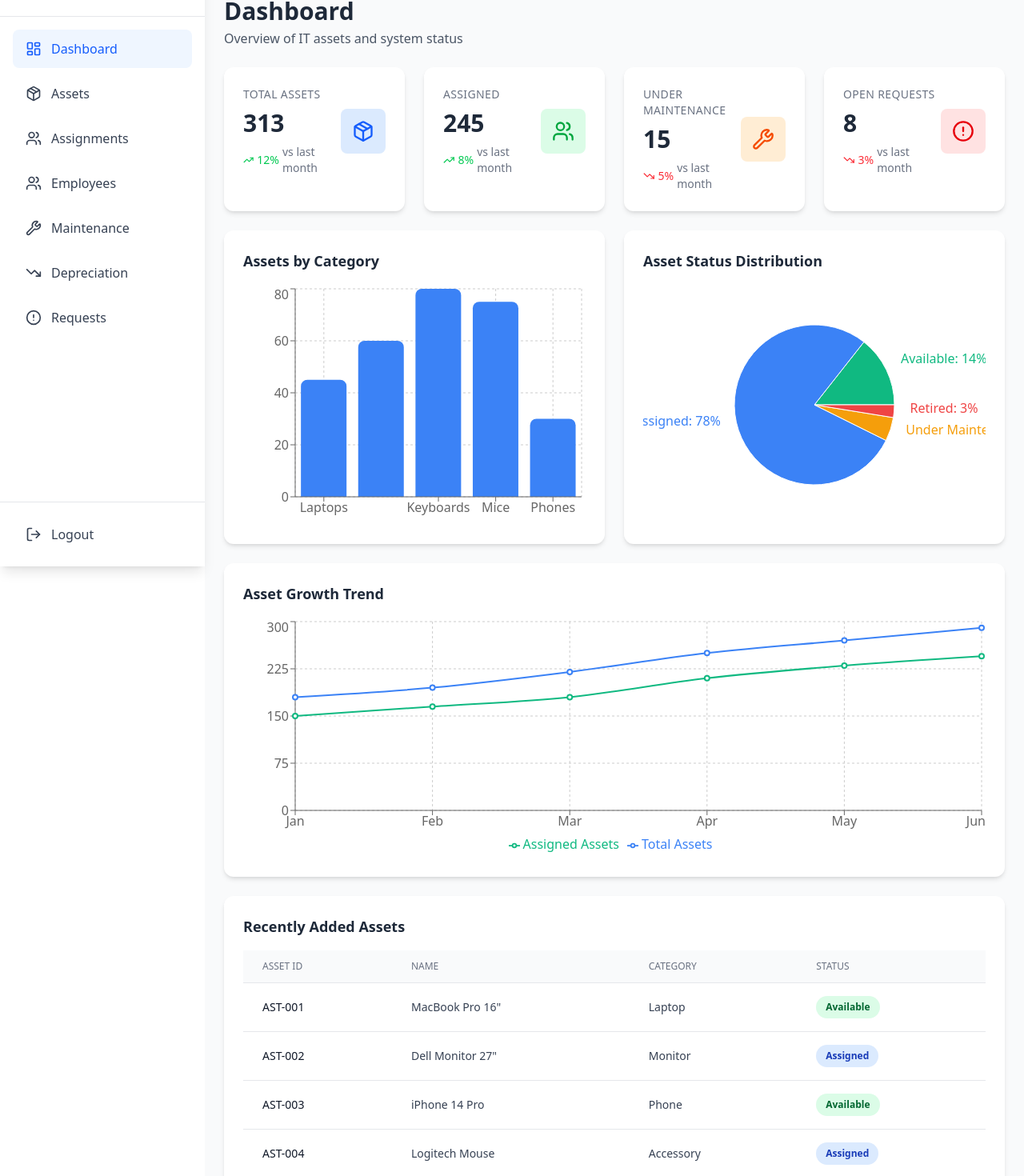
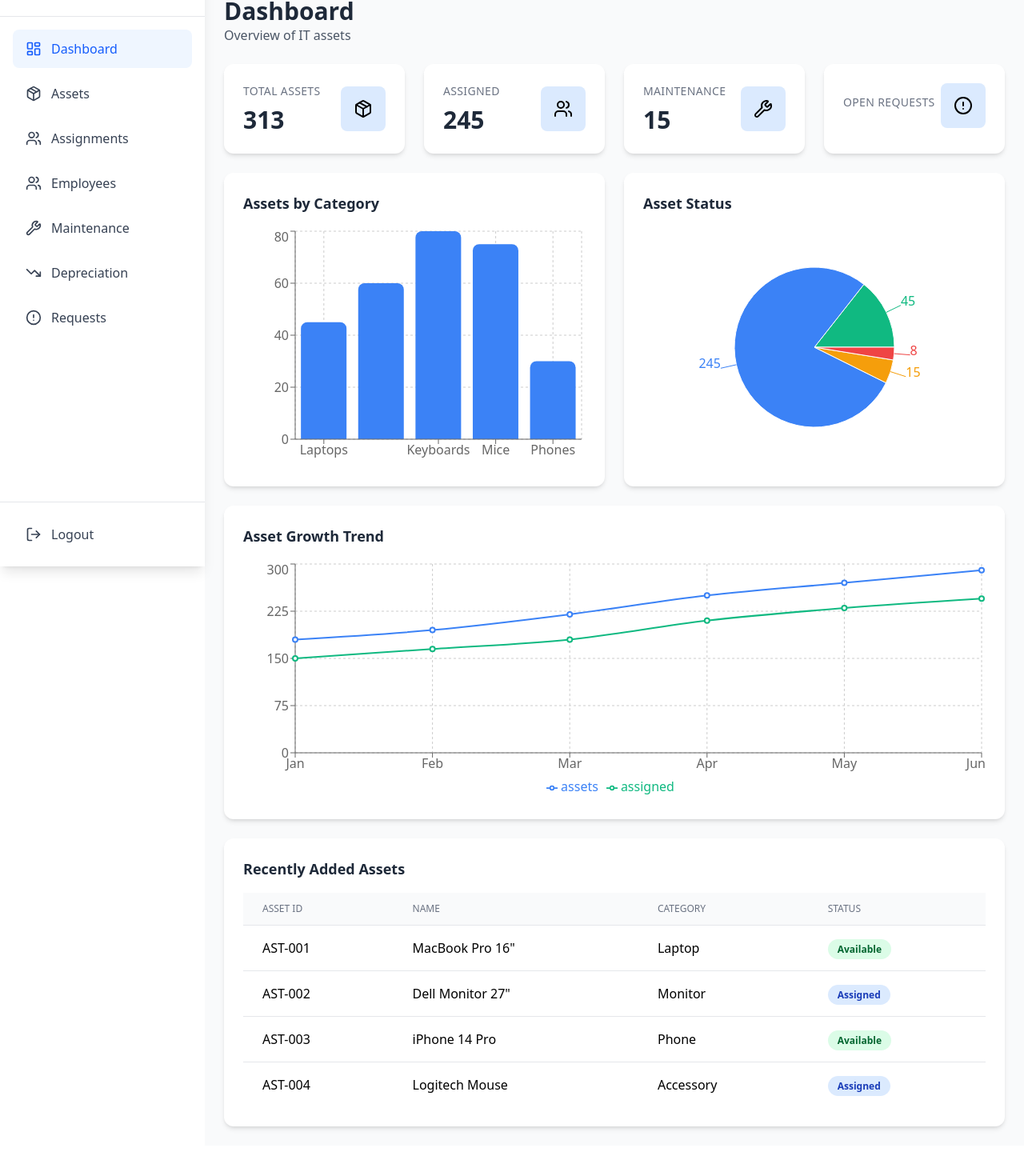
Before and after one commit to immbibek/IT_Asset_Management_System, a React app in the folder frontend/: page /dashboard in a window 1280 px wide. Shown: the part 92-1562 px from the top of the page at 80% size. After the commit the page ends 1524 px from the top, so only its background shows below. Built offline with nearby package versions, Linux system fonts and the light colour scheme; the HTML template or start-up script is replaced by a standard one.

Commit message:
Finally DashBoard page is manage properly

```diff
--- a/frontend/src/pages/DashboardPage.jsx
+++ b/frontend/src/pages/DashboardPage.jsx
@@ -1,23 +1,13 @@
 import useDashboardData from "../hooks/useDashboardData";
 import StatCard from "../components/ui/StadCard";
-import Card from "../components/Card";
+import Card from "../components/ui/Card";
+
+import AssetsByCategoryChart from "../components/charts/AssetByCategoryChart";
+import StatusDistributionChart from "../components/charts/StatusDistributionChart";
+import AssetGrowthTrendChart from "../components/charts/AssetGrowthTrendChart";
+import RecentAssetsTable from "../components/tables/RecentAssetsTable";
+
 import { Package, Users, Wrench, AlertCircle } from "lucide-react";
-
-import {
-  BarChart,
-  Bar,
-  XAxis,
-  YAxis,
-  CartesianGrid,
-  Tooltip,
-  Legend,
-  ResponsiveContainer,
-  LineChart,
-  Line,
-  PieChart,
-  Pie,
-  Cell,
-} from "recharts";
 
 const DashboardPage = () => {
   const { stats, assetCategoryData, monthlyTrend, statusData, recentAssets } =
@@ -29,153 +19,43 @@ const DashboardPage = () => {
     <div className="space-y-6">
       <div>
         <h1 className="text-3xl font-bold text-gray-800">Dashboard</h1>
-        <p className="text-gray-600 mt-1">
-          Overview of IT assets and system status
-        </p>
+        <p className="text-gray-600">Overview of IT assets</p>
       </div>
 
       <div className="grid grid-cols-1 md:grid-cols-2 lg:grid-cols-4 gap-6">
         <StatCard
           title="Total Assets"
-          value="313"
-          icon={<Package className="w-7 h-7 text-blue-600" />}
-          iconBgColor="bg-blue-100"
-          trend={{ value: 12, isPositive: true }}
+          value={stats.totalAssets}
+          icon={<Package />}
         />
+        <StatCard title="Assigned" value={stats.assigned} icon={<Users />} />
         <StatCard
-          title="Assigned"
-          value="245"
-          icon={<Users className="w-7 h-7 text-green-600" />}
-          iconBgColor="bg-green-100"
-          trend={{ value: 8, isPositive: true }}
-        />
-        <StatCard
-          title="Under Maintenance"
-          value="15"
-          icon={<Wrench className="w-7 h-7 text-orange-600" />}
-          iconBgColor="bg-orange-100"
-          trend={{ value: 5, isPositive: false }}
+          title="Maintenance"
+          value={stats.maintenance}
+          icon={<Wrench />}
         />
         <StatCard
           title="Open Requests"
-          value="8"
-          icon={<AlertCircle className="w-7 h-7 text-red-600" />}
-          iconBgColor="bg-red-100"
-          trend={{ value: 3, isPositive: false }}
+          value={stats.requests}
+          icon={<AlertCircle />}
         />
       </div>
 
       <div className="grid grid-cols-1 lg:grid-cols-2 gap-6">
         <Card title="Assets by Category">
-          <ResponsiveContainer width="100%" height={300}>
-            <BarChart data={assetCategoryData}>
-              <CartesianGrid strokeDasharray="3 3" />
-              <XAxis dataKey="name" />
-              <YAxis />
-              <Tooltip />
-              <Bar dataKey="value" fill="#3b82f6" radius={[8, 8, 0, 0]} />
-            </BarChart>
-          </ResponsiveContainer>
+          <AssetsByCategoryChart data={assetCategoryData} />
         </Card>
-
-        <Card title="Asset Status Distribution">
-          <ResponsiveContainer width="100%" height={300}>
-            <PieChart>
-              <Pie
-                data={statusData}
-                cx="50%"
-                cy="50%"
-                labelLine={false}
-                label={({ name, percent }) =>
-                  `${name}: ${(percent * 100).toFixed(0)}%`
-                }
-                outerRadius={100}
-                fill="#8884d8"
-                dataKey="value"
-              >
-                {statusData.map((entry, index) => (
-                  <Cell key={`cell-${index}`} fill={entry.color} />
-                ))}
-              </Pie>
-              <Tooltip />
-            </PieChart>
-          </ResponsiveContainer>
-        </Card>
-
-        <Card title="Asset Growth Trend" className="lg:col-span-2">
-          <ResponsiveContainer width="100%" height={300}>
-            <LineChart data={monthlyTrend}>
-              <CartesianGrid strokeDasharray="3 3" />
-              <XAxis dataKey="month" />
-              <YAxis />
-              <Tooltip />
-              <Legend />
-              <Line
-                type="monotone"
-                dataKey="assets"
-                stroke="#3b82f6"
-                strokeWidth={2}
-                name="Total Assets"
-              />
-              <Line
-                type="monotone"
-                dataKey="assigned"
-                stroke="#10b981"
-                strokeWidth={2}
-                name="Assigned Assets"
-              />
-            </LineChart>
-          </ResponsiveContainer>
+        <Card title="Asset Status">
+          <StatusDistributionChart data={statusData} />
         </Card>
       </div>
 
+      <Card title="Asset Growth Trend">
+        <AssetGrowthTrendChart data={monthlyTrend} />
+      </Card>
+
       <Card title="Recently Added Assets">
-        <div className="overflow-x-auto">
-          <table className="min-w-full divide-y divide-gray-200">
-            <thead className="bg-gray-50">
-              <tr>
-                <th className="px-6 py-3 text-left text-xs font-medium text-gray-500 uppercase">
-                  Asset ID
-                </th>
-                <th className="px-6 py-3 text-left text-xs font-medium text-gray-500 uppercase">
-                  Name
-                </th>
-                <th className="px-6 py-3 text-left text-xs font-medium text-gray-500 uppercase">
-                  Category
-                </th>
-                <th className="px-6 py-3 text-left text-xs font-medium text-gray-500 uppercase">
-                  Status
-                </th>
-              </tr>
-            </thead>
-            <tbody className="bg-white divide-y divide-gray-200">
-              {recentAssets.map((asset) => (
-                <tr key={asset.id} className="hover:bg-gray-50">
-                  <td className="px-6 py-4 whitespace-nowrap text-sm font-medium text-gray-900">
-                    {asset.id}
-                  </td>
-                  <td className="px-6 py-4 whitespace-nowrap text-sm text-gray-700">
-                    {asset.name}
-                  </td>
-                  <td className="px-6 py-4 whitespace-nowrap text-sm text-gray-700">
-                    {asset.category}
-                  </td>
-                  <td className="px-6 py-4 whitespace-nowrap">
-                    <span
-                      className={`px-3 py-1 inline-flex text-xs leading-5 font-semibold rounded-full ${
-                        asset.status === "Available"
-                          ? "bg-green-100 text-green-800"
-                          : "bg-blue-100 text-blue-800"
-                      }`}
-                    >
-                      {asset.status}
-                    </span>
-                  </td>
-                </tr>
-              ))}
-            </tbody>
-          </table>
-        </div>
+        <RecentAssetsTable data={recentAssets} />
       </Card>
     </div>
   );
```
